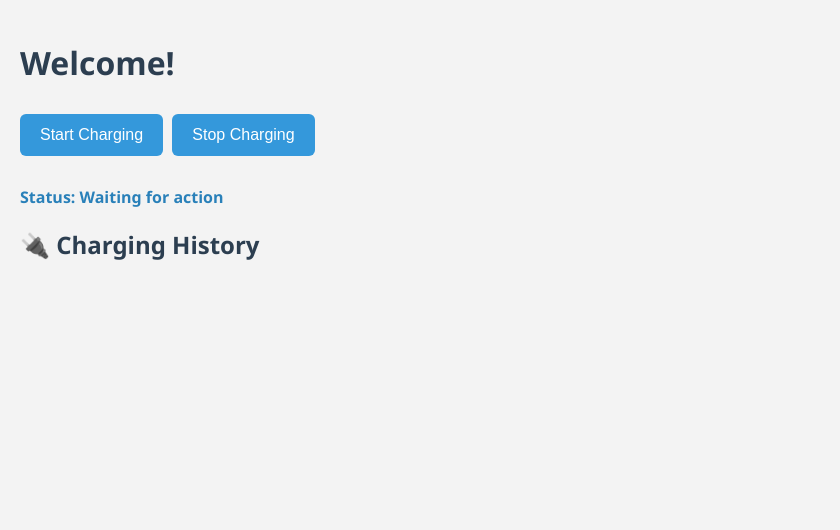
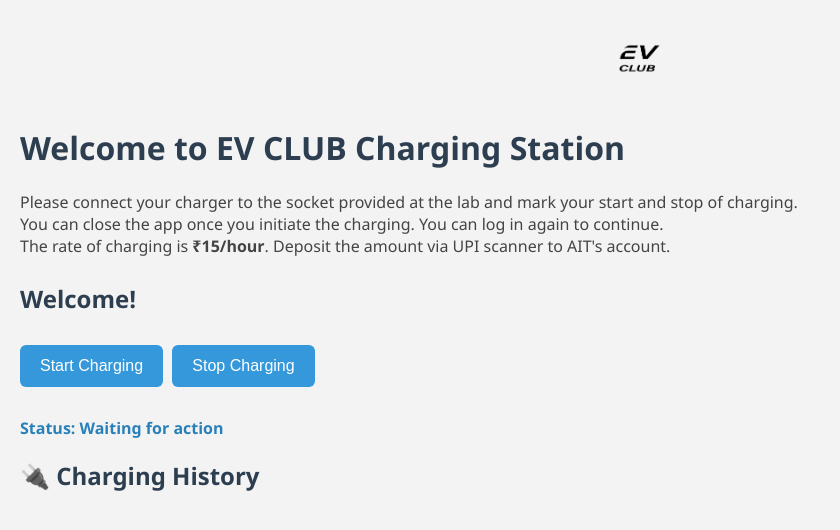
Before and after one commit to abnegative2904/EV-Charging-Log, a plain HTML site: page dashboard.html in a window 1280 px wide. Shown: the whole page, without its empty margins (0-840 px from the left). Drawn offline with Linux system fonts and the light colour scheme; no server answers; sample sign-in values are in the browser's storage.

Commit message:
Update dashboard.html

```diff
--- a/dashboard.html
+++ b/dashboard.html
@@ -11,12 +11,26 @@
       padding: 20px;
       background-color: #f3f3f3;
     }
+
     h1, h2 {
       color: #2c3e50;
     }
-    #welcome-msg {
+
+    .logo {
+      text-align: center;
       margin-bottom: 20px;
     }
+
+    .logo img {
+      max-height: 80px;
+    }
+
+    #description {
+      margin: 15px 0 25px 0;
+      font-size: 16px;
+      color: #444;
+    }
+
     button {
       padding: 12px 20px;
       background-color: #3498db;
@@ -25,45 +39,71 @@
       border-radius: 6px;
       margin: 10px 5px 20px 0;
       font-size: 16px;
+      cursor: pointer;
     }
+
     button:hover {
       background-color: #2980b9;
     }
+
     #status, #amount {
       font-weight: bold;
       color: #2980b9;
       margin-top: 10px;
     }
+
     h4 {
       margin-top: 20px;
     }
+
     ul {
       list-style: none;
       padding: 0;
     }
+
     li {
       padding: 6px 0;
       border-bottom: 1px solid #ddd;
     }
+
     @media (max-width: 600px) {
       h1, h2, h4 {
         font-size: 1.2em;
       }
+
       button {
         width: 100%;
         margin: 10px 0;
+      }
+
+      #description {
+        font-size: 14px;
       }
     }
   </style>
 </head>
 <body>
-  <h1 id="welcome-msg">Welcome!</h1>
+  <div class="logo">
+    <img src="evclub.png" alt="EV Club Logo" />
+  </div>
+
+  <h1>Welcome to EV CLUB Charging Station</h1>
+  <div id="description">
+    Please connect your charger to the socket provided at the lab and mark your start and stop of charging.<br/>
+    You can close the app once you initiate the charging. You can log in again to continue.<br/>
+    The rate of charging is <strong>₹15/hour</strong>. Deposit the amount via UPI scanner to AIT's account.
+  </div>
+
+  <h2 id="welcome-msg">Welcome!</h2>
   <button onclick="startCharging()">Start Charging</button>
   <button onclick="stopCharging()">Stop Charging</button>
+
   <div id="status">Status: Waiting for action</div>
   <div id="amount"></div>
+
   <h2>🔌 Charging History</h2>
   <ul id="history"></ul>
+
   <script type="module" src="./app.js"></script>
 </body>
 </html>
```
